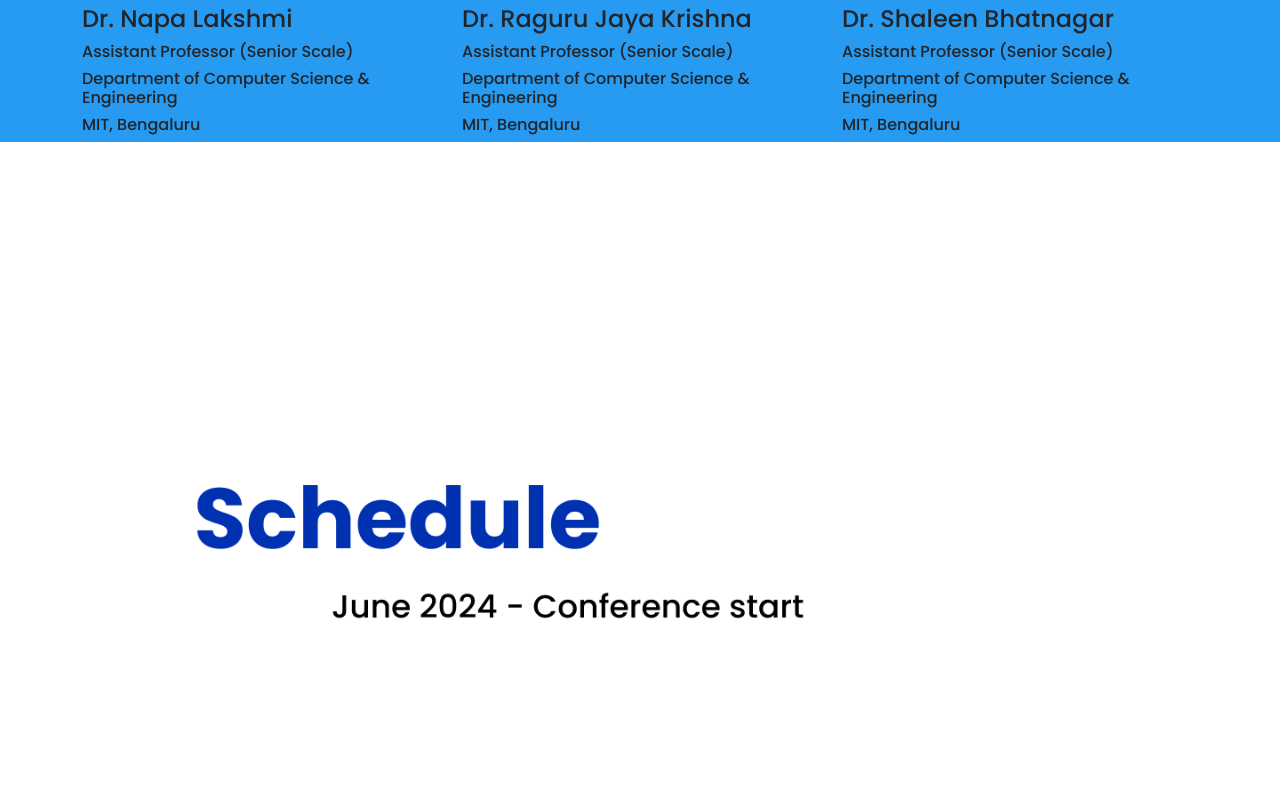
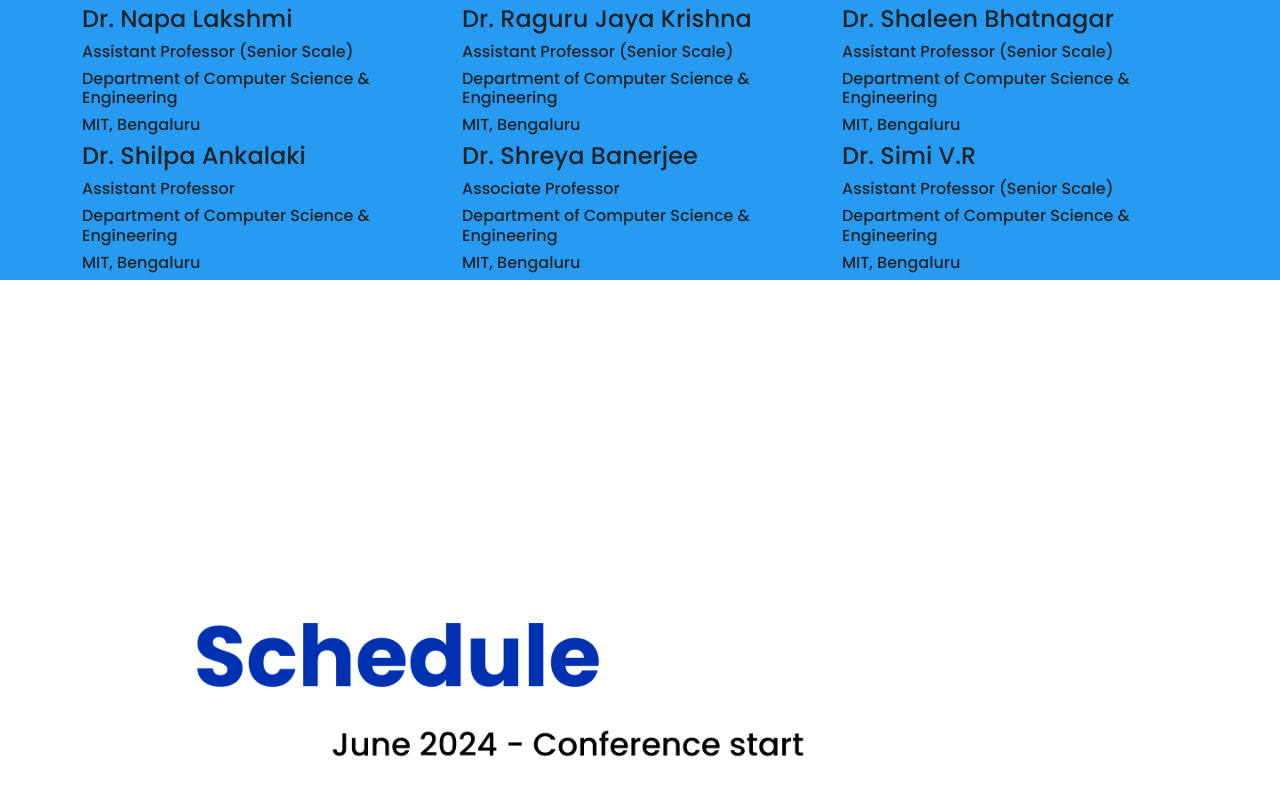
Before and after one commit to ACM-MITB/acm-mitb.github.io, a website: page conference/index.html in a window 1280 px wide. Shown: the part 3075-3870 px from the top of the page. Drawn offline with nearby package versions, Linux system fonts and the light colour scheme.

Commit message:
oc 4th row

```diff
--- a/conference/index.html
+++ b/conference/index.html
@@ -230,6 +230,12 @@
           <h6>Department of Computer Science & Engineering</h6>
           <h6>MIT, Bengaluru</h6>
         </div>
+        <div class="person">
+          <h4 class="name">Dr. Shilpa Ankalaki</h4>
+          <h6>Assistant Professor</h6>
+          <h6>Department of Computer Science & Engineering</h6>
+          <h6>MIT, Bengaluru</h6>
+        </div>
       </div>
 
       <div class="col-lg-4">
@@ -248,6 +254,12 @@
         <div class="person">
           <h4 class="name">Dr. Raguru Jaya Krishna</h4>
           <h6>Assistant Professor (Senior Scale)</h6>
+          <h6>Department of Computer Science & Engineering</h6>
+          <h6>MIT, Bengaluru</h6>
+        </div>
+        <div class="person">
+          <h4 class="name">Dr. Shreya Banerjee</h4>
+          <h6>Associate Professor</h6>
           <h6>Department of Computer Science & Engineering</h6>
           <h6>MIT, Bengaluru</h6>
         </div>
@@ -272,6 +284,12 @@
           <h6>Department of Computer Science & Engineering</h6>
           <h6>MIT, Bengaluru</h6>
         </div>
+        <div class="person">
+          <h4 class="name">Dr. Simi V.R</h4>
+          <h6>Assistant Professor (Senior Scale)</h6>
+          <h6>Department of Computer Science & Engineering</h6>
+          <h6>MIT, Bengaluru</h6>
+        </div>
       </div>
     </div>
   </div>
```
